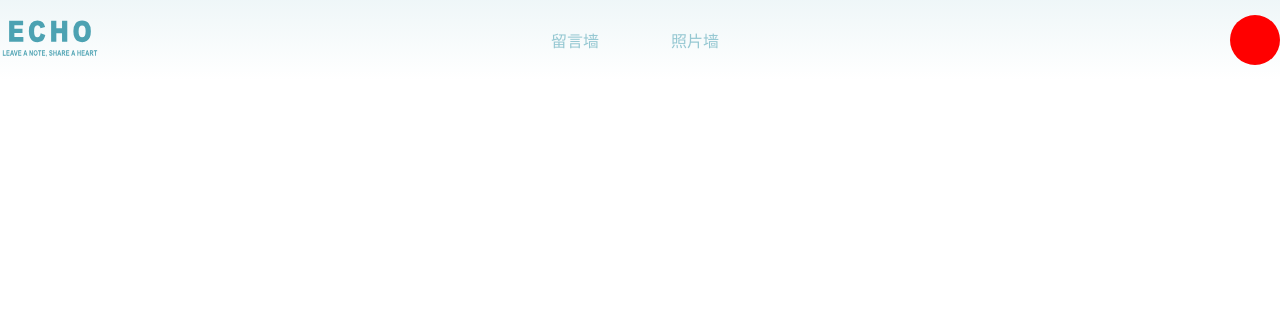
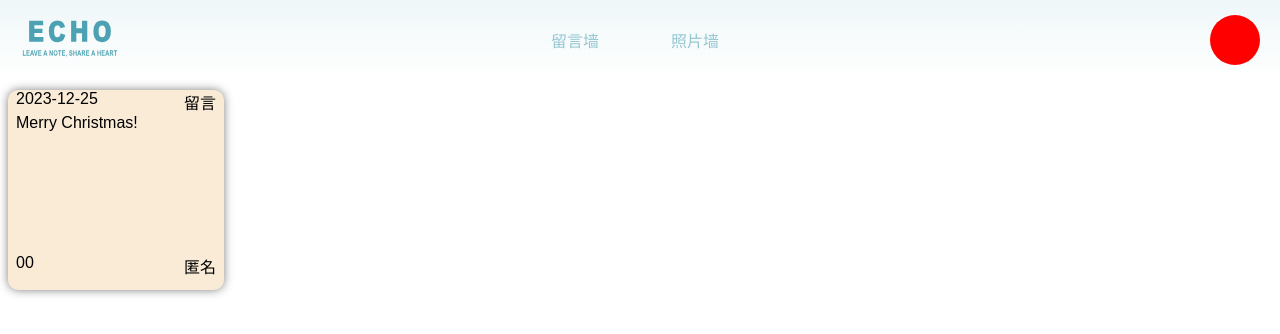
Before and after one commit to yongruifang/echoes, a Vue app: page / in a window 1280 px wide. Shown: the top 334 px of the page. Built offline with nearby package versions, Linux system fonts and the light colour scheme.

Commit message:
card.vue

```diff
--- a/src/App.vue
+++ b/src/App.vue
@@ -1,7 +1,9 @@
 <script setup lang="ts">
+import NavBar from './components/layout/NavBar.vue';
 </script>
 
 <template>
+  <NavBar />
   <RouterView />
 </template>
 
--- /dev/null
+++ b/src/components/EchoCard.vue
@@ -0,0 +1,87 @@
+<script setup lang="ts">
+interface EchoCard {
+    _id?: string;
+    color: string;
+    time: string;
+    tag: string;
+    content: string;
+    from: string;
+    likes?: number;
+    comments?: number;
+}
+const props = withDefaults(defineProps<EchoCard>(), {
+    color: 'blue',
+    time: '2023-12-25',
+    tag: '留言',
+    content: 'Merry Christmas!',
+    from: '匿名',
+    likes: 0,
+    comments: 0,
+})
+</script>
+<template>
+    <!-- {{ props }} -->
+    <div class="card" :class="props.color">
+        <div class="card-header">
+            <div class="card-header-title">
+                <span class="tag is-info">{{ props.time }}</span>
+                <span class="tag is-info">{{ props.tag }}</span>
+            </div>
+        </div>
+        <div class="card-content">
+            <div class="content">
+                {{ props.content }}
+            </div>
+        </div>
+        <div class="card-footer">
+            <div class="card-footer-item">
+                <span class="icon-text">
+                    <span class="icon">
+                        <i class="fas fa-heart"></i>
+                    </span>
+                    <span>{{ props.likes }}</span>
+                </span>
+                <span class="icon-text">
+                    <span class="icon">
+                        <i class="fas fa-comment"></i>
+                    </span>
+                    <span>{{ props.comments }}</span>
+                </span>
+            </div>
+            <div class="card-footer-item">
+                <span class="icon-text">
+                    <span class="icon">
+                        <i class="fas fa-comment"></i>
+                    </span>
+                    <span>{{ props.from }}</span>
+                </span>
+            </div>
+        </div>
+    </div>
+</template>
+<style scoped>
+.card {
+    width: 200px;
+    height: 200px;
+    background-color: antiquewhite;
+    padding: 0 0.5rem;
+    margin: 0.5rem;
+    border-radius: 10px;
+    box-shadow: 0 0 10px rgba(0, 0, 0, 0.5);
+}
+
+.card-header-title {
+    display: flex;
+    justify-content: space-between;
+}
+
+.card-content {
+    width: 100%;
+    height: 70%;
+}
+
+.card-footer {
+    display: flex;
+    justify-content: space-between;
+}
+</style>
--- a/src/components/layout/NavBar.vue
+++ b/src/components/layout/NavBar.vue
@@ -28,6 +28,8 @@ import { RouterLink } from 'vue-router'
     justify-content: space-between;
     align-items: center;
     background: linear-gradient(rgba(76, 163, 178, 0.089), #fff);
+    padding: 0 20px;
+    margin: 0 0 10px 0;
 }
 
 ul {
--- a/src/views/HomeView.vue
+++ b/src/views/HomeView.vue
@@ -1,7 +1,7 @@
 <script setup lang="ts">
-import NavBar from '../components/layout/NavBar.vue'
+import EchoCard from '@/components/EchoCard.vue';
 </script>
 
 <template>
-  <NavBar />
+  <EchoCard />
 </template>
```
